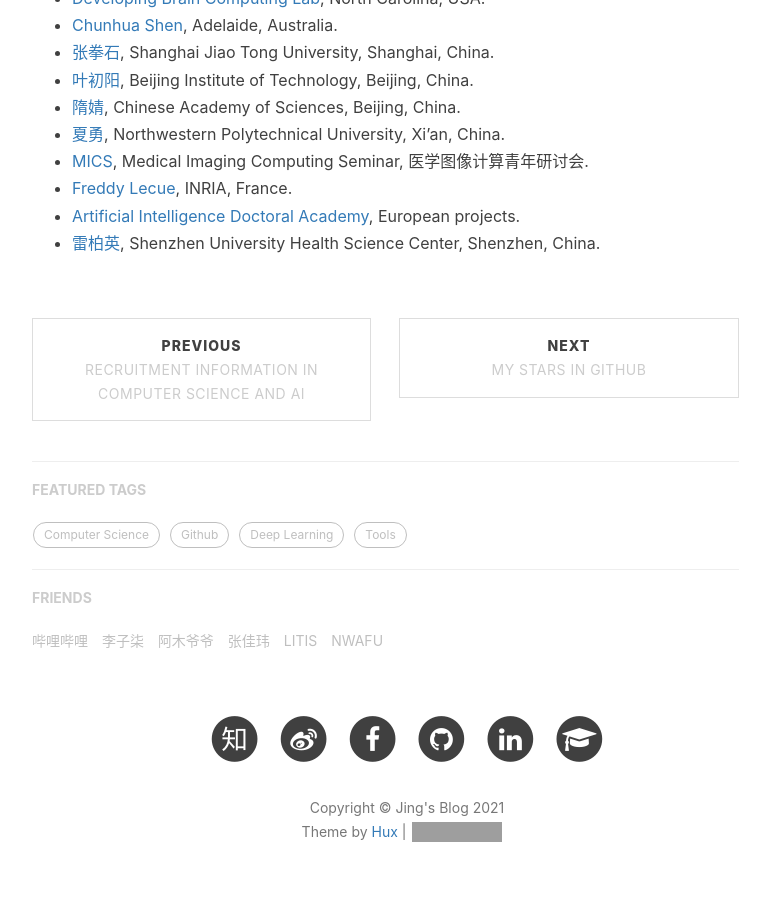
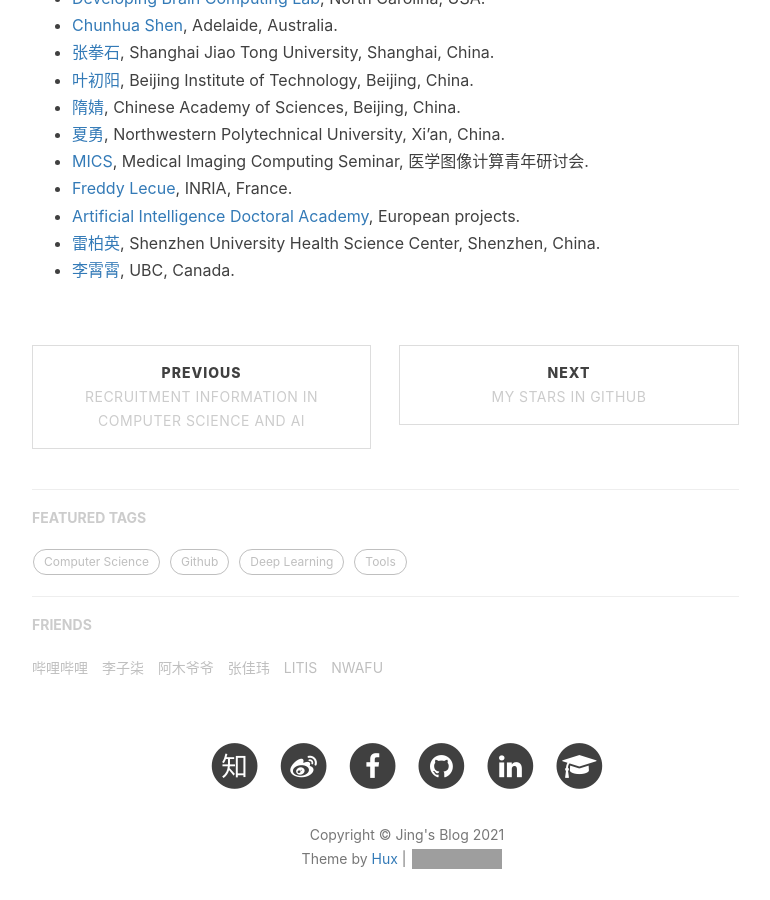
Before and after one commit to jizhang02/jizhang02.github.io, a Jekyll site: the page built from _posts/2020-04-04-lab.markdown, in a window 1280 px wide and 900 px high, scrolled down 1849 px. Shown: the whole window, without its empty margins (233-1003 px from the left). Built offline with Jekyll 4.4.1, drawn with Linux system fonts in a browser that asks for light colours; nearby versions of some CDN libraries; a script that is not in the unit is left out; comment, search, counter and statistics services are not loaded; grey boxes are pictures that could not be loaded.

Commit message:
Update 2020-04-04-lab.markdown

```diff
--- a/_posts/2020-04-04-lab.markdown
+++ b/_posts/2020-04-04-lab.markdown
@@ -50,3 +50,4 @@ This post is mainly the information of labs that including medical imaging, and
 * [Freddy Lecue](http://www-sop.inria.fr/members/Freddy.Lecue/), INRIA, France.
 * [Artificial Intelligence Doctoral Academy](http://www.i-aida.org/), European projects.
 * [雷柏英](http://bme.szu.edu.cn/20181/0612/66.html), Shenzhen University Health Science Center, Shenzhen, China.
+* [李霄霄](https://xxlya.github.io/xiaoxiao/), UBC, Canada.
```
